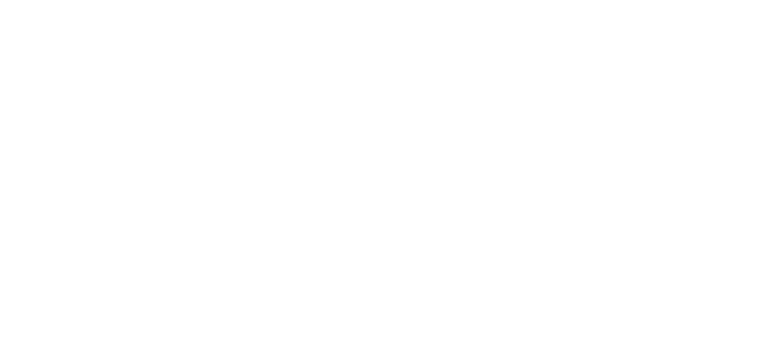
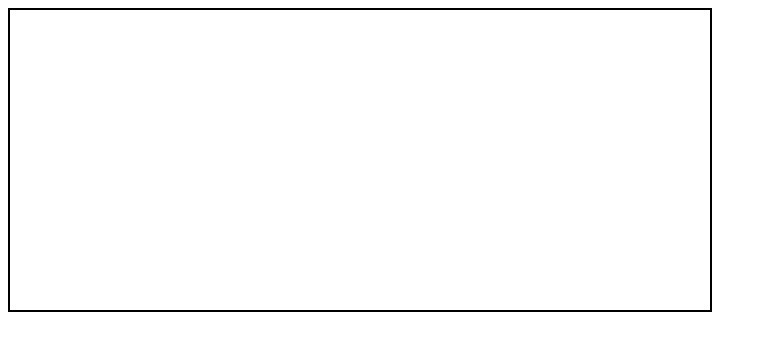
Before and after one commit to albertorodriguezdiaz/JuegoJS-TRex, a plain HTML site: page index.html in a window 1280 px wide. Shown: the whole page, without its empty margins (0-767 px from the left). Drawn offline with Linux system fonts and the light colour scheme.

Commit message:
Desarrolo del Juego

```diff
--- a/app.js
+++ b/app.js
@@ -1,2 +1,53 @@
-console.log('Hola Mundo');
-console.log('Hola Mundo 2');
+console.log('Inicio de Juego');
+
+document.addEventListener('keydown', function(evento){
+    if(evento.keyCode == 32){
+        console.log("Saltar");
+    }
+});
+
+
+var imgRex, imgNube, imgCactus, imgSuelo;
+
+function cargarImagenes(){
+    imgRex = new Image();
+    imgNube = new Image();
+    imgCactus = new Image();
+    imgSuelo = new Image();
+
+    imgRex.src ='img/rex.png';
+    imgRex.src ='img/nube.png';
+    imgRex.src ='img/cactus.png';
+    imgRex.src ='img/suelo.png';
+}
+
+var ancho = 700;
+var alto = 300;
+var canvas,ctx;
+
+
+function inicializa(){
+ canvas = document.getElementById('canvas');
+ ctx = canvas.getContext('2d');
+}
+
+
+function borraCanvas(){
+    canvas.width = ancho;
+    canvas.height = alto;
+}
+
+///////////////////////////////////////////////////////////////
+
+//Bucle principal
+var FPS = 10;
+//Cada cuanto tiempo tiene que ejecutarse una funcion
+setInterval(function(){
+    principal();
+},1000/10); // 10 veces por segundo
+
+
+function principal(){
+    borraCanvas();
+    console.log("Principal");
+}
--- a/index.html
+++ b/index.html
@@ -5,8 +5,10 @@
     <meta name="viewport" content="width=device-width, initial-scale=1.0">
     <meta http-equiv="X-UA-Compatible" content="ie=edge">
     <title>T-Rex</title>
+    <script src="app.js"></script>
+    <link rel="stylesheet" href="style.css">
 </head>
-<body>
-
+<body onload="inicializa();">
+    <canvas id="canvas"></canvas>
 </body>
 </html>
--- /dev/null
+++ b/style.css
@@ -0,0 +1,6 @@
+#canvas{
+    width: 700px;
+    height: 300px;
+    border: 2px solid #000;
+
+}
```
